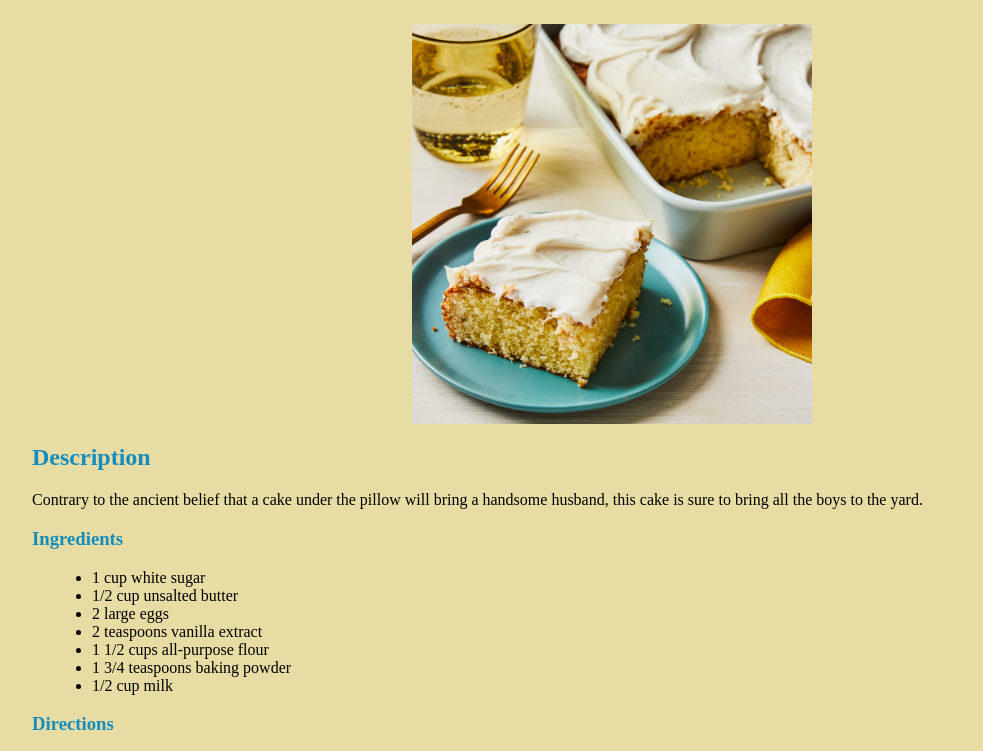
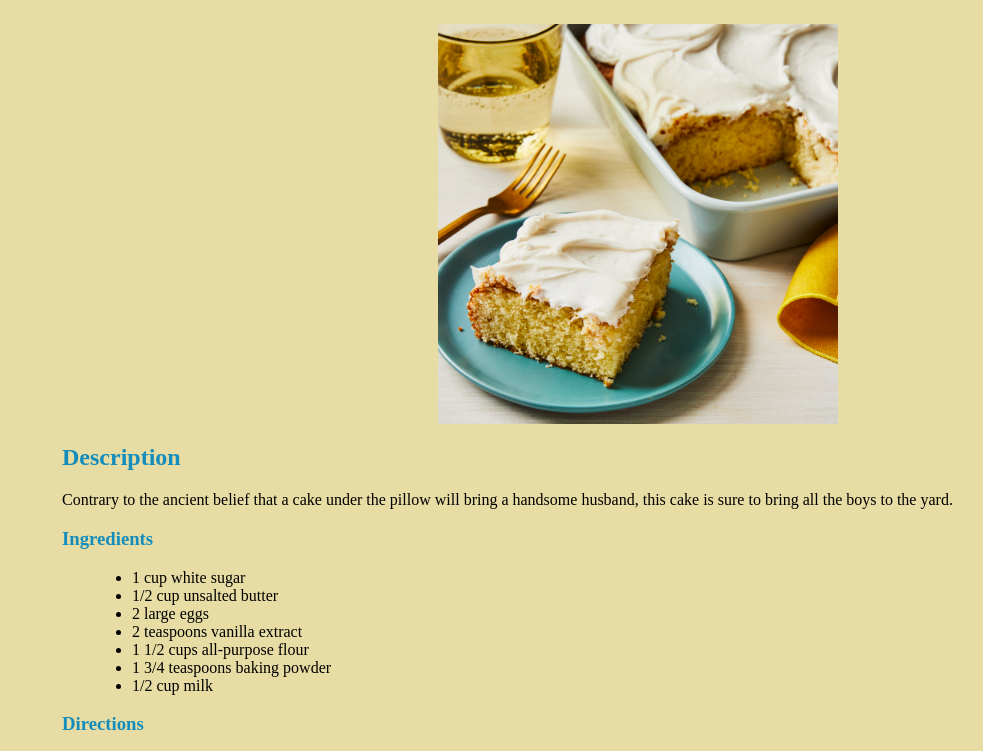
Before and after one commit to Ropafadzo-Stix/odin-recipes, a plain HTML site: page recipes/cake.html in a window 1280 px wide. Shown: the part 157-908 px from the top of the page, without its empty margins (28-1011 px from the left). Drawn offline with Linux system fonts and the light colour scheme; a web font is replaced by a local one.

Commit message:
fix margin problems.

```diff
--- a/recipes/style.css
+++ b/recipes/style.css
@@ -1,8 +1,7 @@
 /*background colour and  margin defination*/
 *{
     background-color: rgb(167, 156, 156);
-    margin-left: 60px;
-    margin-right: 60px;
+    margin-left: 30px;
     font-family: 'Gentium Plus', serif;
 }
 
--- a/recipes/style2.css
+++ b/recipes/style2.css
@@ -1,8 +1,7 @@
 /*background colour and  margin defination*/
 *{
-    margin-left: 20px;
-    margin-right: 20px;
     font-family: 'Gentium Plus', serif;
+    margin-left: 30px;
 }
 
 /*centered heading, fontsize and alignment*/
--- a/recipes/style3.css
+++ b/recipes/style3.css
@@ -1,8 +1,7 @@
 /*background colour and  margin defination*/
 *{
     background-color: rgb(230, 220, 164);
-    margin-left: 20px;
-    margin-right: 20px;
+    margin-left: 30px;
     font-family: 'Gentium Plus', serif;
 }
 
```
